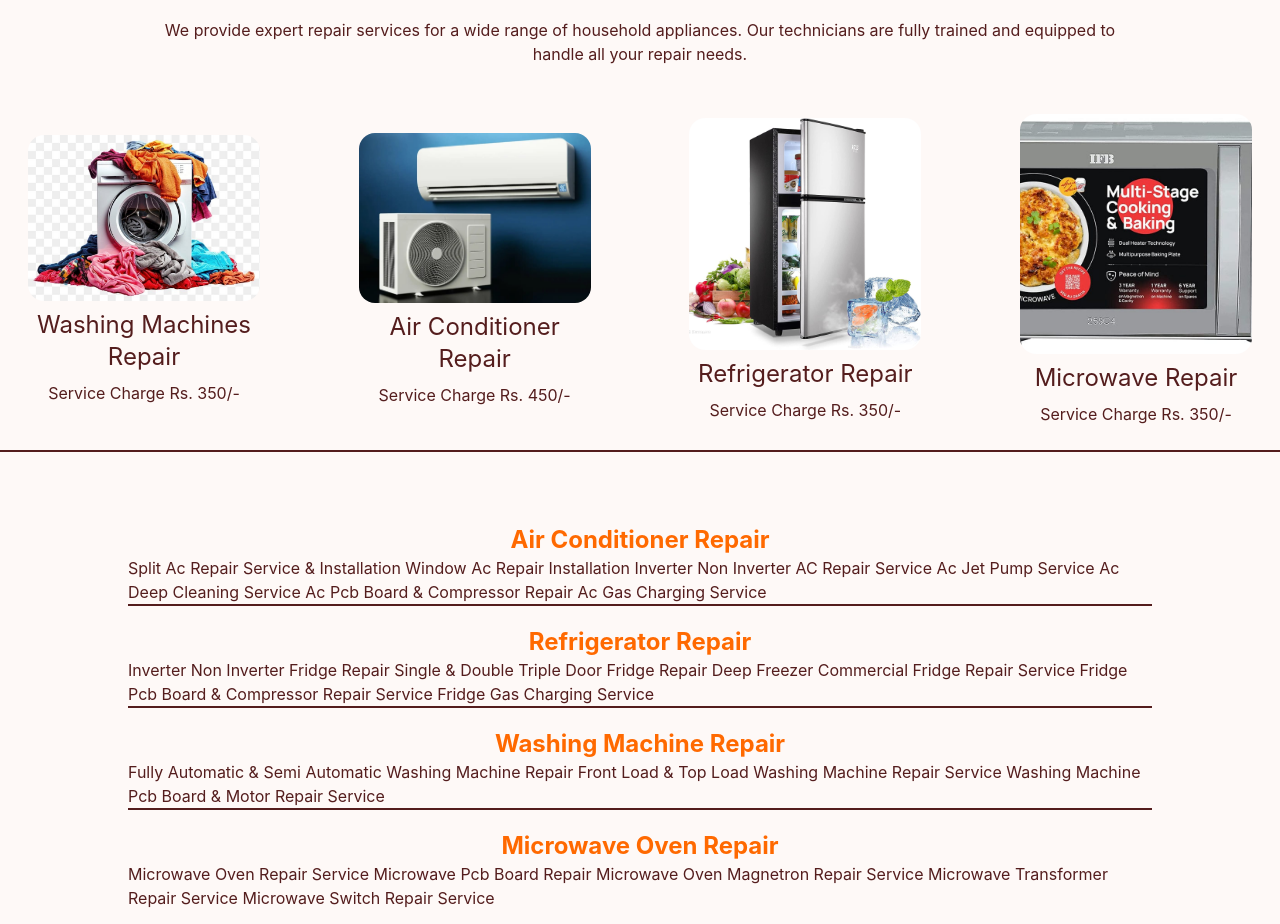
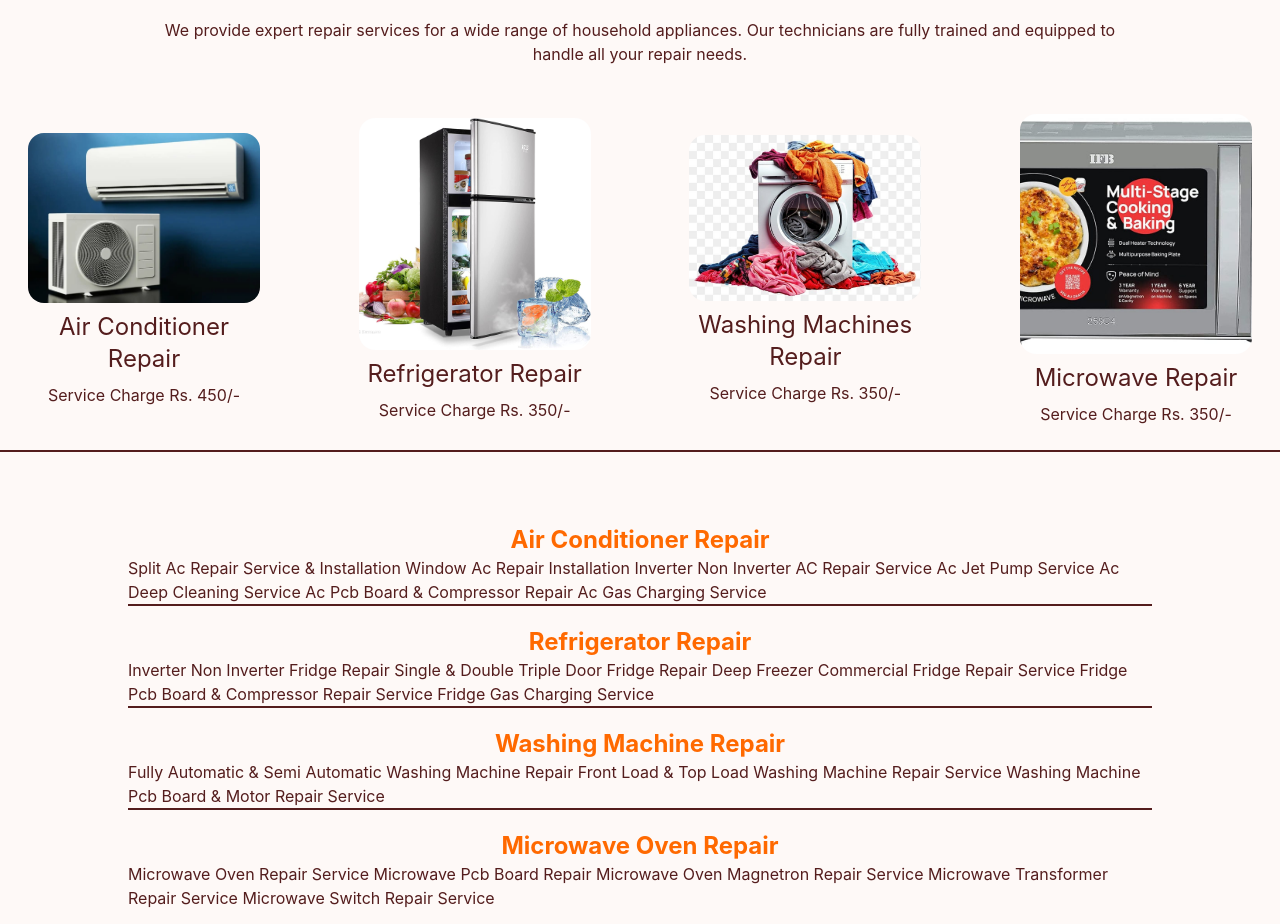
Before and after one commit to Devraj23som/shivayEnterprises, a React (Vite) app: page / in a window 1280 px wide. Shown: the part 1020-1944 px from the top of the page. Built offline with nearby package versions, Linux system fonts and the light colour scheme.

Commit message:
posChange

```diff
--- a/src/components/Service.jsx
+++ b/src/components/Service.jsx
@@ -9,16 +9,7 @@ const Service = () => {
             <p className='w-3/4 mt-10 mb-10 mx-auto text-center'>We provide expert repair services for a wide range of household appliances. Our technicians are fully trained and equipped to handle all your repair needs.</p>
         </div>
         <div className='w-full h-full md:px-5 text-orange-500 flex flex-col justify-between items-center md:flex-row gap-2 mt-2 '>
-            <div className="card w-100 md:w-1/5 h-fit rounded-2xl overflow-hidden ">
-                <div className="card-body flex flex-col gap-2 p-2">
-                    <div className='card-image w-full h-5/10 rounded-2xl overflow-hidden'>
-                        <img  src="/shivayWashing3.jpg" alt="washing machine" />
-                    </div>
-                    <h5 className="card-title text-2xl text-center">Washing Machines Repair</h5>
-                    <p className="card-text text-center">Service Charge  Rs. 350/-</p>
 
-                </div>
-            </div>
             <div className="card w-100 md:w-1/5 h-fit rounded-2xl overflow-hidden ">
                 <div className="card-body flex flex-col gap-2 p-2">
                     <div className='card-image w-full h-fit rounded-2xl overflow-hidden'>
@@ -35,6 +26,16 @@ const Service = () => {
                         <img src="/shivayRefriedge3.jpg" alt="washing machine" />
                     </div>
                     <h5 className="card-title text-2xl text-center">Refrigerator Repair</h5>
+                    <p className="card-text text-center">Service Charge  Rs. 350/-</p>
+
+                </div>
+            </div>
+            <div className="card w-100 md:w-1/5 h-fit rounded-2xl overflow-hidden ">
+                <div className="card-body flex flex-col gap-2 p-2">
+                    <div className='card-image w-full h-5/10 rounded-2xl overflow-hidden'>
+                        <img  src="/shivayWashing3.jpg" alt="washing machine" />
+                    </div>
+                    <h5 className="card-title text-2xl text-center">Washing Machines Repair</h5>
                     <p className="card-text text-center">Service Charge  Rs. 350/-</p>
 
                 </div>
```
